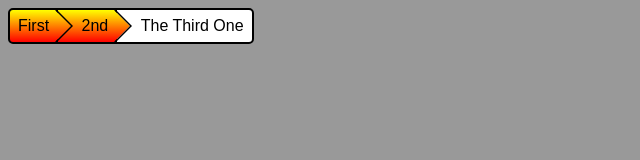
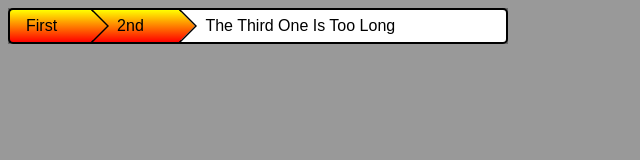
Before and after one commit to radogado/arrow-mask, a plain HTML site: page index.html in a window 1280 px wide. Shown: the whole page, without its empty margins (0-640 px from the left). Drawn offline with Linux system fonts and the light colour scheme.

Commit message:
auto column width, ff support

```diff
--- a/index.html
+++ b/index.html
@@ -1,15 +1,29 @@
 <style>
 
+	span {
+		display: table-cell;
+	}
+
 	a {
-		display: inline-block;
+		display: block;
+		white-space: nowrap;
 		height: 32px;
 		position: relative;
 		background: red;
-		margin-left: -8px;
 		padding: 0 .5em 0 1.5em;
 		line-height: 32px;
-		background: -webkit-linear-gradient(rgb(255,255,0) 0%, rgb(255,0,0) 100%);
+
+background: #ffff00; /* Old browsers */
+background: -moz-linear-gradient(top,  #ffff00 0%, #ff0000 100%); /* FF3.6+ */
+background: -webkit-gradient(linear, left top, left bottom, color-stop(0%,#ffff00), color-stop(100%,#ff0000)); /* Chrome,Safari4+ */
+background: -webkit-linear-gradient(top,  #ffff00 0%,#ff0000 100%); /* Chrome10+,Safari5.1+ */
+background: -o-linear-gradient(top,  #ffff00 0%,#ff0000 100%); /* Opera 11.10+ */
+background: -ms-linear-gradient(top,  #ffff00 0%,#ff0000 100%); /* IE10+ */
+background: linear-gradient(to bottom,  #ffff00 0%,#ff0000 100%); /* W3C */
+filter: progid:DXImageTransform.Microsoft.gradient( startColorstr='#ffff00', endColorstr='#ff0000',GradientType=0 ); /* IE6-9 */
+
 		border: 2px solid #000;
+		border-right: none;
 /* 		border-left: none; */
 		text-decoration: none;
 		color: #000;
@@ -17,8 +31,8 @@
 	a:hover {
 		text-decoration: underline;
 	}
-	a:first-of-type {
-		padding-left: .5em;
+	span:first-of-type a {
+		padding-left: 1em;
 		margin-left: 0;
 		border-radius: 5px 0 0 5px;
 	}
@@ -28,17 +42,19 @@
 		content: "";
 		height: 32px;
 		width: 18px;
-		background: url(svg-pattern.svg);
+		background-image: url(svg-pattern.svg);
+		background-size: auto
 		top: 0;
-		right: -16px;
+		right: -18px;
 		z-index: 9;
 	}
 
-	a:last-of-type {
+	span:last-of-type a {
 		border-radius: 0 5px 5px 0;
+		border-right: 2px solid #000;
 	}
 
-	a:last-of-type:after {
+	span:last-of-type a:after {
 		display: none;
 	}
 
@@ -47,12 +63,28 @@
 		font-family: sans-serif;
 	}
 
+	div {
+		width: 500px;
+		background: #666;
+		display: table;
+		table-layout: auto;
+	}
+
+	td {
+		border: 1px solid #000;
+		padding: 1% 2%;
+	}
+
 </style>
 
 <body>
 
-<a href="#">First</a>
-<a href="#">2nd</a>
-<a href="#" style="background: #fff;">The Third One</a>
+<div>
+
+	<span> <a href="#">First</a> </span>
+	<span> <a href="#">2nd</a> </span>
+	<span> <a href="#" style="background: #fff;">The Third One Is Too Long</a> </span>
+
+</div>
 
 </body>
```
